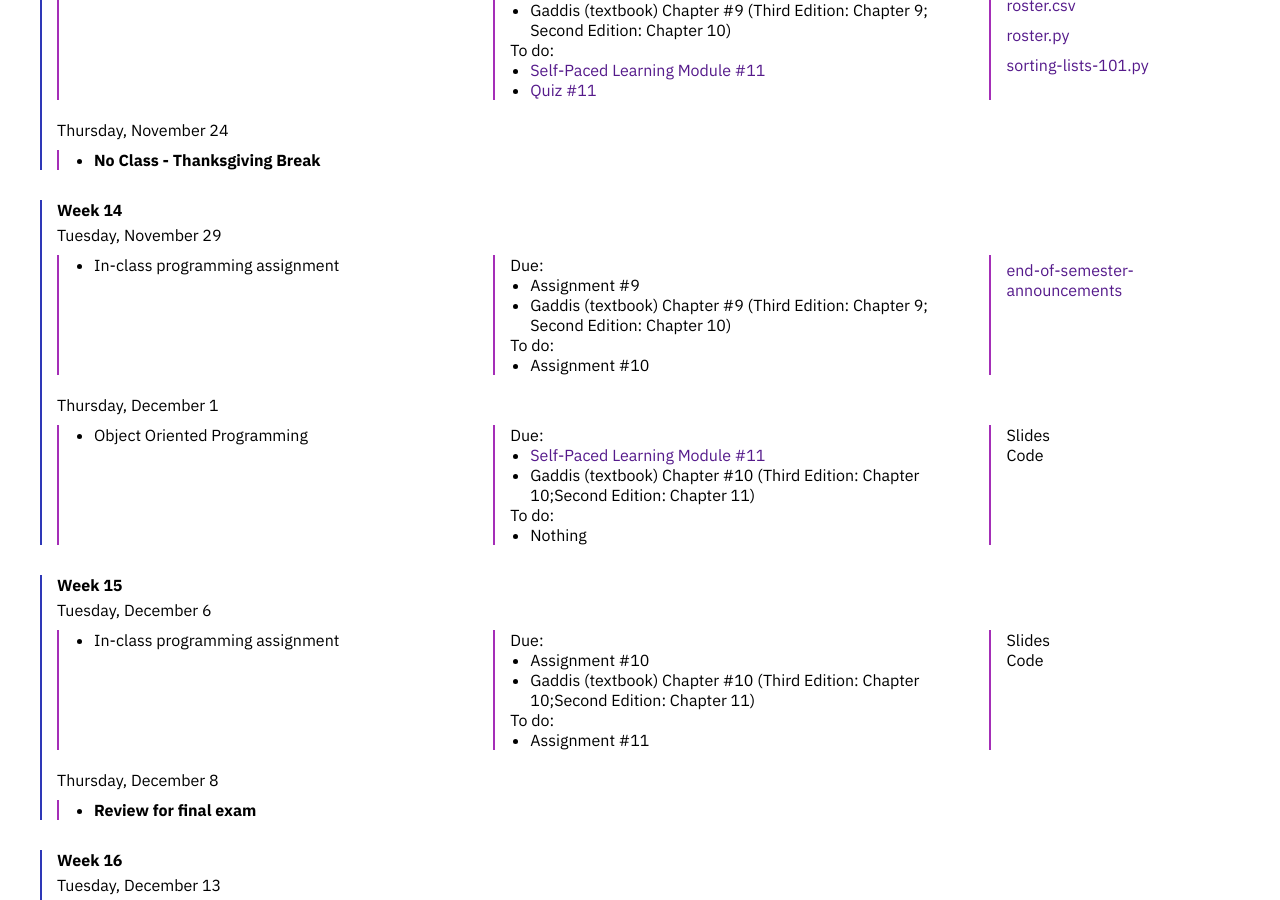
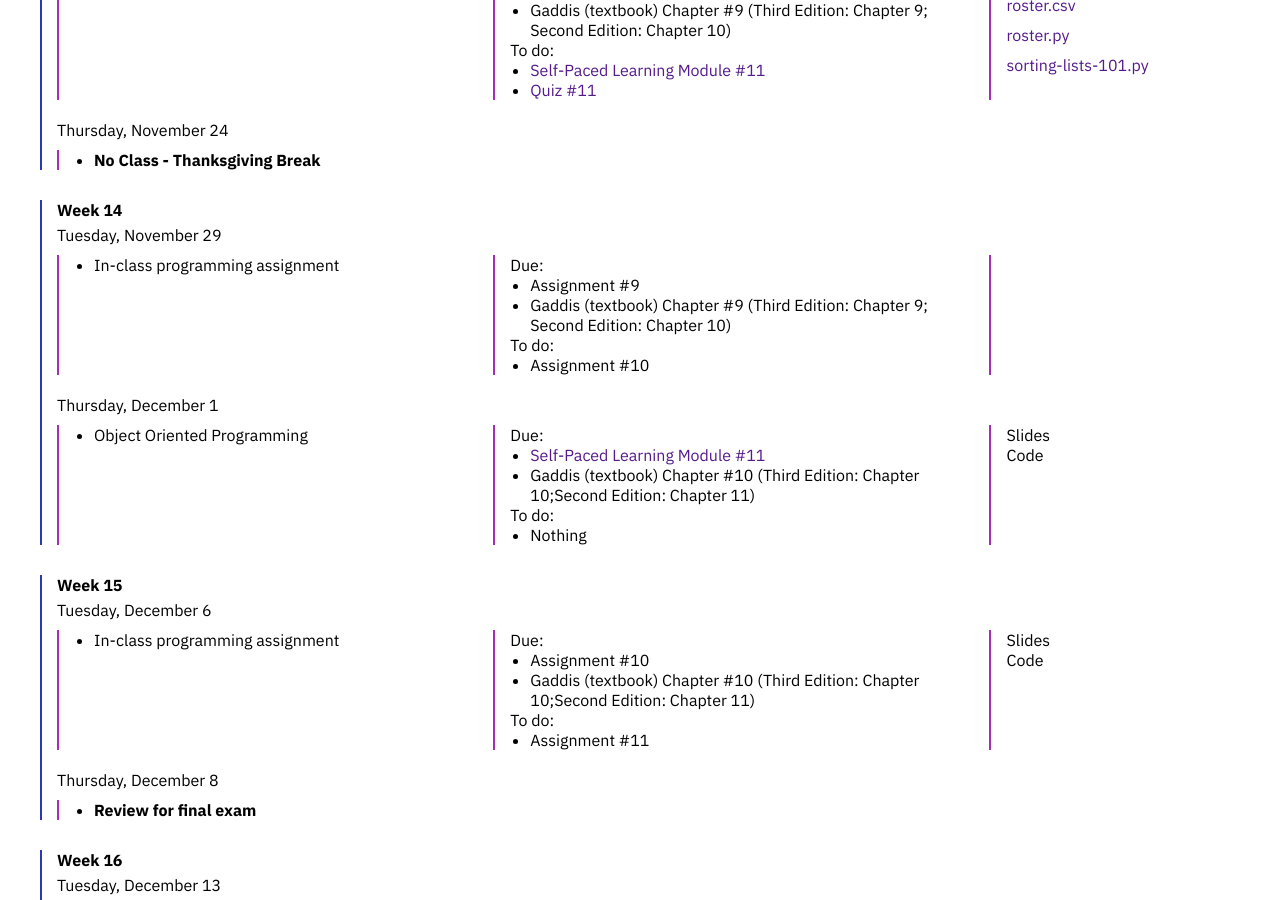
Before and after one commit to emilydidthis/-CSCI-UA.0002-Fall22, a Jekyll site: the page built from schedule.markdown, in a window 1280 px wide and 900 px high, scrolled down 4665 px. Built offline with Jekyll 4.4.1, drawn with Linux system fonts in a browser that asks for light colours.

Commit message:
announcements

```diff
--- a/schedule.markdown
+++ b/schedule.markdown
@@ -707,7 +707,7 @@ To do:
 <div class="week-column materials" markdown="1">
 
 ### Materials
-<a href="{{ site.url }}{{ site.baseurl }}/assets/slides/announcements.pdf">end-of-semester-announcements</a>
+
 </div>
 </div>
 <br>
```
